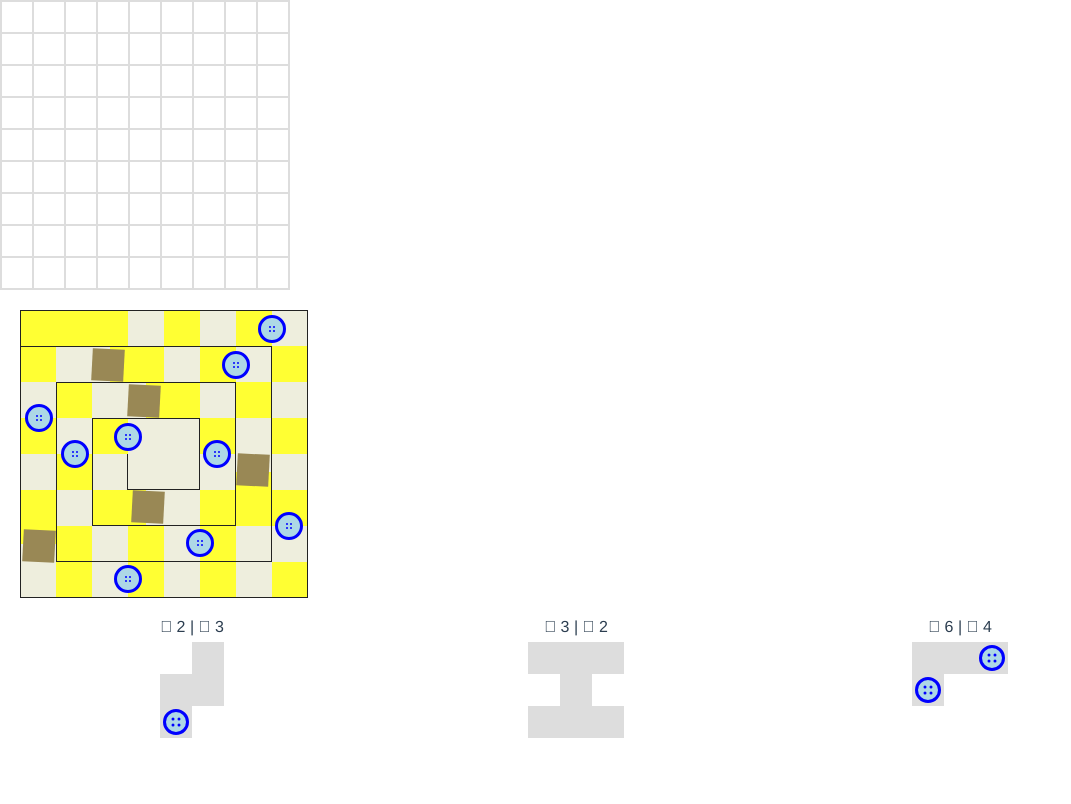
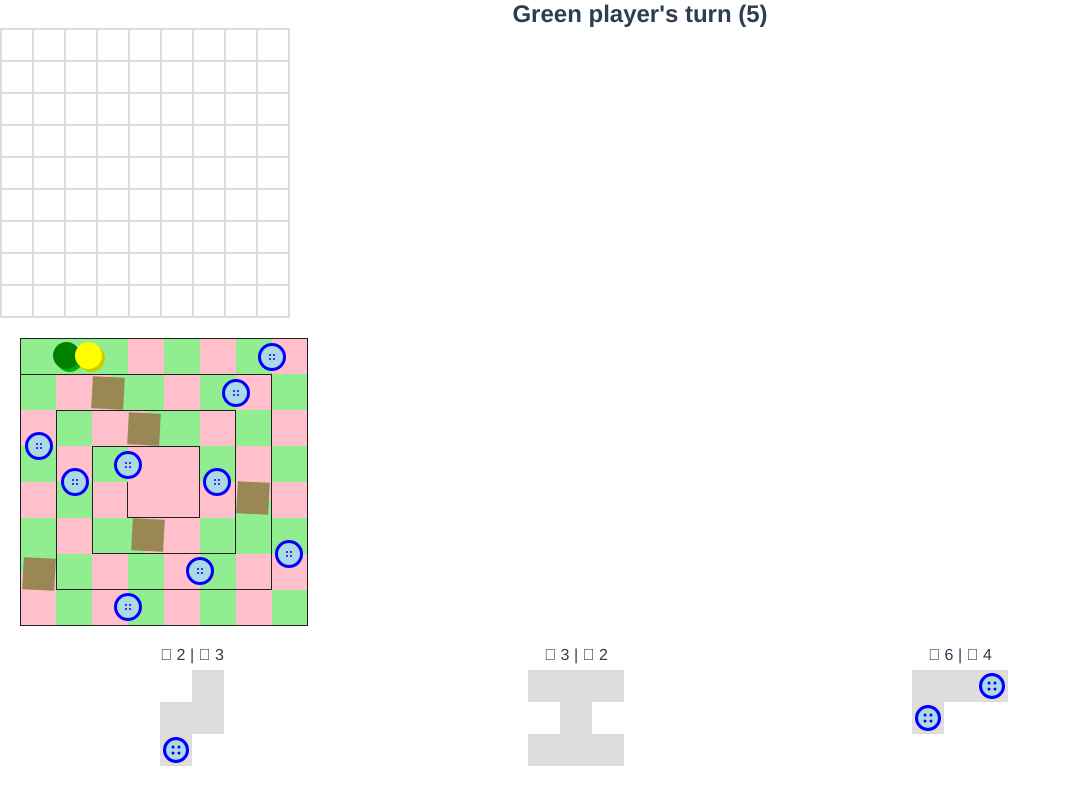
Before and after one commit to salmiak/patchwork, a Vue app: page / in a window 1280 px wide. Shown: the top 804 px of the page, without its empty margins (0-1071 px from the left). Built offline with nearby package versions, Linux system fonts and the light colour scheme.

Commit message:
Added two players

```diff
--- a/src/App.vue
+++ b/src/App.vue
@@ -1,8 +1,9 @@
 <template>
   <div id="app">
-    <quilt-board :tile="tile" @tilestored="removeTileFromArray" />
-    <play-board />
-    <tile-list :tile-id-array="tileIdArray" @tileselected="tileSelected" />
+    <h2>{{currentPlayer.name}}'s turn ({{currentPlayer.buttonsInPocket}})</h2>
+    <quilt-board :tile="tile" @tilestored="tileStored" />
+    <play-board :player1="players[0].pos" :player2="players[1].pos" />
+    <tile-list :tile-id-array="tileIdArray" :current-player="currentPlayer" @tileselected="tileSelected" />
   </div>
 </template>
 
@@ -23,12 +24,43 @@ export default {
   data () {
     return {
       tile: undefined,
-      tileIdArray: _.shuffle(_.range(tiles.length))
+      tileIdArray: _.shuffle(_.range(tiles.length)),
+      players: [
+        {
+          name: 'Green player',
+          pos: 0,
+          buttonsOnBoard: 0,
+          buttonsInPocket: 5
+        },
+        {
+          name: 'Yellow player',
+          pos: 0,
+          buttonsOnBoard: 0,
+          buttonsInPocket: 5
+        }
+      ],
+      playing: 0
+    }
+  },
+  computed: {
+    currentPlayer () {
+      return this.players[this.playing]
+    },
+    otherPlayer () {
+      return this.players[(this.playing+1)%2]
     }
   },
   methods: {
     tileSelected (tile) {
       this.tile = tile
+    },
+    tileStored (tile) {
+      this.currentPlayer.pos += tile.time
+      this.currentPlayer.buttonsInPocket -= tile.cost
+      if (this.currentPlayer.pos > this.otherPlayer.pos) {
+        this.playing = (this.playing+1)%2
+      }
+      this.removeTileFromArray(tile)
     },
     removeTileFromArray (tile) {
       this.tileIdArray = _.without(this.tileIdArray, tile.id)
--- a/src/components/PlayBoard.vue
+++ b/src/components/PlayBoard.vue
@@ -1,10 +1,11 @@
 <template lang="html">
   <div id="playBoard">
-    <div v-for="(length, index) in sections" :key="`sec-${index}`" :class="[`section-${index}`]" class="section">
-      <div v-for="cell in cells.splice(0,length)" :key="cell.index" :class="[`cell-${cell.index}`, {even: cell.index % 2, tripple: cell.size === 3, big: cell.patch, button: cell.button}]" class="cell">
-        &nbsp;
+    <div v-for="(secCells, index) in sections" :key="`sec-${index}`" :class="[`section-${index}`]" class="section">
+      <div v-for="cell in secCells" :key="cell.index" :class="[`cell-${cell.index}`, {even: cell.index % 2, tripple: cell.size === 3, big: cell.patch, button: cell.button}]" class="cell">
         <div v-if="cell.button" class="button" />
         <div v-if="cell.patch && patch(cell.index)" class="patch" />
+        <div v-if="cell.index === player1" class="player player1" />
+        <div v-if="cell.index === player2" class="player player2" />
       </div>
     </div>
   </div>
@@ -15,6 +16,7 @@
 import _ from 'lodash'
 export default {
   name: "PlayBoard",
+  props: ['player1', 'player2'],
   data () {
     return {
       patches: [20, 26, 32, 44, 50]
@@ -22,7 +24,11 @@ export default {
   },
   computed: {
     sections () {
-      return [5, 7, 7, 5, 5, 4, 5, 4, 3, 3, 3, 1, 1, 1]
+      var map = [5, 7, 7, 5, 5, 4, 5, 4, 3, 3, 3, 1, 1, 1]
+      var cellSource = _.clone(this.cells)
+      return _.map(map, length => {
+        return cellSource.splice(0, length)
+      })
     },
     cells () {
       var cells = _.map(_.range(64), i => {
@@ -64,6 +70,8 @@ export default {
 @cells: 8;
 @buttonSize: @playBoardCellSize * 0.8;
 @border: 1px solid #222;
+@color1: lightgreen;
+@color2: pink;
 #playBoard {
   width: @cells * @size;
   height: @cells * @size;
@@ -81,14 +89,14 @@ export default {
     position: relative;
     width: @size;
     height: @size;
-    background: #FFFF33;
+    background: @color1;
     box-sizing: border-box;
     border-top: @border;
     &:first-child {
       border-left: @border;
     }
     &.even {
-      background: #EEEEDD;
+      background: @color2;
     }
     &.tripple {
       width: @size*3;
@@ -102,12 +110,30 @@ export default {
         top: 0;
         left: 0;
         bottom: 0;
-        background: #EEEEDD;
+        background: @color2;
         position: absolute;
         z-index: 10;
       }
     }
 
+    .player {
+      @playerSize: @size * 0.75;
+      position: relative;
+      display: inline-block;
+      z-index: 400;
+      border-radius: @playerSize;
+      width: @playerSize;
+      height: @playerSize;
+      margin: (@size - 1 - @playerSize) * 0.4 @playerSize * -0.2 0 0;
+      &1 {
+        background: green;
+        box-shadow: 3px 3px 0 0 lighten(green, 10%);
+      }
+      &2 {
+        background: yellow;
+        box-shadow: 3px 3px 0 0 darken(yellow, 10%);
+      }
+    }
     .patch {
       display: block;
       width: @quiltBoardCellsSize;
--- a/src/components/QuiltBoard.vue
+++ b/src/components/QuiltBoard.vue
@@ -19,11 +19,6 @@ export default {
       hit: false,
       storeCount: 0,
       cursor: {}
-    }
-  },
-  watch: {
-    tile () {
-      this.mouseOver()
     }
   },
   created () {
--- a/src/components/TileList.vue
+++ b/src/components/TileList.vue
@@ -4,7 +4,8 @@
       <div class="tileInfo">
         <i class="fal fa-hourglass-half" /> {{tile.time}} | <i class="fal fa-bullseye" /> {{tile.cost}}
       </div>
-      <tile :tile-data="tile" @click.native="selectTile(tile)" />
+      <tile v-if="currentPlayer.buttonsInPocket >= tile.cost" :tile-data="tile" @click.native="selectTile(tile)" />
+      <tile v-else :tile-data="tile" />
     </li>
     <li v-for="tile in tileArray" :key="tile.id">
       <div class="tileInfo">
@@ -25,7 +26,7 @@ export default {
   components: {
     Tile
   },
-  props: ['tileIdArray'],
+  props: ['tileIdArray','currentPlayer'],
   computed: {
     tileArray () {
       return _.map(this.tileIdArray, i => { return tiles[i] })
```
